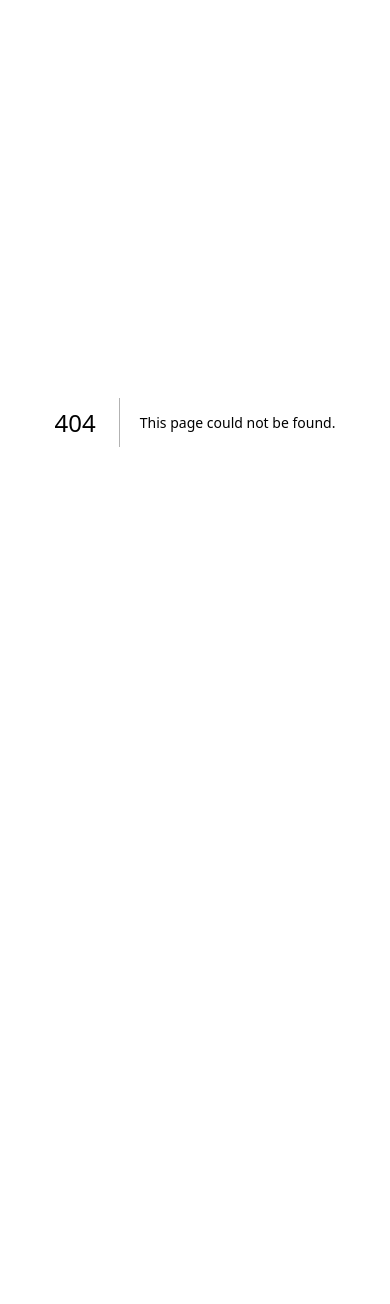
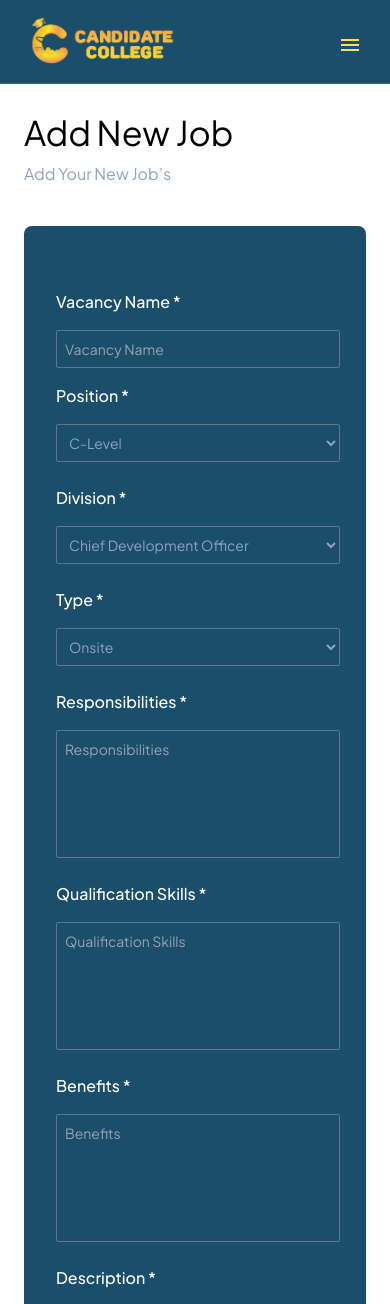
Before and after one commit to candidatecollege/candidate-college, a Next.js app: page /careers/admin/job/add in a window 390 px wide. Before the commit this address had no page. Shown: the top 1304 px of the page. Before the commit the page ends 844 px from the top, so only its background shows below. Built offline with nearby package versions, Linux system fonts and the light colour scheme.

Commit message:
Slicing job vacancy section on candidate careers is completed, and it's already responsive on various devices

```diff
--- a/src/app/careers/admin/(main)/candidates/profile/page.tsx
+++ b/src/app/careers/admin/(main)/candidates/profile/page.tsx
@@ -10,18 +10,16 @@ import { CardCandidate } from "@/components/admin/dashboard/CardCandidate";
 export default function DashboardPage() {
   return (
     <main className="p-6 py-4 pb-8 ml-[266px] hidden lg:block">
-      {/* Header */}
-      <section className="flex items-center justify-between">
-        <div className="py-4">
-          <h1 className="text-[57px] font-normal leading-[58px]">Profile</h1>
-          <span className="text-[16px] text-gray">
-            Your Candidate's Profile
-          </span>
-        </div>
-        <div className="flex">
-          <SearchNav />
-          <Profile />
-        </div>
+      {/* Header Section */}
+      <section className="flex lg:flex-row flex-col lg:items-center lg:justify-between">
+          <div className="py-4 w-full lg:w-5/12">
+            <h1 className="lg:mt-4 sm:mt-2 xxsm:mt-20 lg:text-[46px] sm:text-[46px] xxsm:text-[34px] leading-[42px] font-normal">Profile</h1>
+            <div className="text-[16px] mt-2 text-gray">Your Candidate’s Profile</div>
+          </div>
+          <div className="hidden sm:flex  flex-1 ">
+            <SearchNav />
+            <Profile />
+          </div>
       </section>
 
       {/* Card */}
--- /dev/null
+++ b/src/app/careers/admin/(main)/job/add/page.tsx
@@ -0,0 +1,177 @@
+"use client";
+
+// Import Modules
+import React, {useEffect, useState} from "react";
+
+// Import Components
+import Profile from "@/components/admin/dashboard/Profile";
+import SearchNav from "@/components/admin/dashboard/SearchNav";
+
+// Import Icon
+import ChevronRightRoundedIcon from '@mui/icons-material/ChevronRightRounded';
+
+// Static Form Data
+const divisionName = [
+  "Chief Development Officer",
+  "Chief Project Officer",
+  "Chief Creative Officer",
+  "Chief Relation Officer",
+  "Public Relation Manager",
+  "Communicative Creative Media Manager",
+  "Social Media Specialist",
+  "Web Development",
+  "Creative Writer",
+  "Social Media Editor",
+  "Content Writer",
+  "Academic Development",
+  "Treasurer",
+  "Marketing",
+  "Podcast",
+  "Event Organizer",
+  "Event Crew",
+  "Talent Engagement",
+  "People and Culture",
+  "Secretary",
+  "Community Partner",
+  "External Relation",
+];
+
+const positionName = [
+  "C-Level",
+  "Manager",
+  "Vice Manager",
+  "Head",
+  "Co Head",
+  "Staff"
+]
+
+const typeName = [
+  "Onsite",
+  "Hybrid",
+  "Remote",
+]
+
+export default function DashboardPage() {
+  // Change Color of Urgently Hiring Button
+  const [clicked, setClicked] = useState(false);
+  const handleClick = () => {
+      setClicked(!clicked);
+  }
+
+  // Hidden Component Search Nav and Profile on tablet-sized Screen
+  const [isMobile, setIsMobile] = useState(false);
+  const checkIsMobile = () => {
+    setIsMobile(window.innerWidth <= 1080)
+  }
+
+  useEffect(() => {
+    checkIsMobile();
+    window.addEventListener('resize', checkIsMobile);
+    return () => window.removeEventListener('resize', checkIsMobile);
+  }, [])
+
+  return (
+    <main>
+      <div className="p-6 py-4 pb-8 lg:ml-[266px] md:ml-[270px] sm:ml-[270px] mb-4 lg:block">
+        {/* Header Section */}
+        <section className="flex lg:flex-row flex-col lg:items-center lg:justify-between">
+          <div className="py-4 w-full lg:w-5/12">
+            <h1 className="lg:mt-4 sm:mt-2 xxsm:mt-20 lg:text-[46px] sm:text-[46px] xxsm:text-[34px] leading-[42px] font-normal">Add New Job</h1>
+            <div className="text-[16px] mt-2 text-gray">Add Your New Job’s</div>
+          </div>
+          {!isMobile && (
+            <div className="hidden sm:flex  flex-1 ">
+              <SearchNav />
+              <Profile />
+            </div>
+          )}
+        </section>
+
+        {/* Content Section */}
+        <form className="flex flex-wrap bg-primary mt-6 ps-8 pt-12 pb-10 rounded-lg" action="javascript:void(0);">
+          {/* Vacancy Name */}
+          <div className="flex flex-col mt-4 lg:w-1/2 xxsm:w-full">
+            <label htmlFor="vacancyName" className="text-white font-medium">
+              Vacancy Name *
+            </label>
+            <input type="text" name="vacancyName" placeholder="Vacancy Name" className="mt-4 bg-primary border border-slate-500 text-sm text-gray font-normal p-2 w-11/12 rounded-sm" />
+          </div>
+          {/* Position */}
+          <div className="flex flex-col mt-4 lg:w-1/2 xxsm:w-full">
+            <label htmlFor="position" className="text-white font-medium">
+              Position *
+            </label>
+            <select className="mt-4 bg-primary border border-slate-500 text-sm p-2 w-11/12 text-gray font-normal rounded-sm">
+              {positionName.map((data, index) => (
+                <option key={index} value={data} className="text-primary font-normal bg-white">{data}</option>
+              ))}
+            </select>
+          </div>
+          {/* Division */}
+          <div className="flex flex-col mt-6 lg:w-1/2 xxsm:w-full">
+            <label htmlFor="division" className="text-white font-medium">
+              Division *
+            </label>
+            <select className="mt-4 bg-primary border border-slate-500 text-sm p-2 w-11/12 text-gray font-normal rounded-sm">
+              {divisionName.map((data, index) => (
+                <option key={index} value={data} className="text-primary font-normal bg-white">{data}</option>
+              ))}
+            </select>
+          </div>
+          {/* Type */}
+          <div className="flex flex-col mt-6 lg:w-1/2 xxsm:w-full">
+            <label htmlFor="type" className="text-white font-medium">
+              Type *
+            </label>
+            <select className="mt-4 bg-primary border border-slate-500 text-sm p-2 w-11/12 text-gray font-normal rounded-sm">
+              {typeName.map((data, index) => (
+                <option key={index} value={data} className="text-primary font-normal bg-white">{data}</option>
+              ))}
+            </select>
+          </div>
+          {/* Responsibilites */}
+          <div className="flex flex-col mt-6 lg:w-1/2 xxsm:w-full">
+            <label htmlFor="responsibilities" className="text-white font-medium">
+              Responsibilities *
+            </label>
+            <textarea className="mt-4 bg-primary border border-slate-500 text-sm p-2 w-11/12 h-32 text-gray font-normal rounded-sm" style={{resize: "none"}} placeholder="Responsibilities"></textarea>
+          </div>
+          {/* Qualification Skills */}
+          <div className="flex flex-col mt-6 lg:w-1/2 xxsm:w-full">
+            <label htmlFor="qualificationSkills" className="text-white font-medium">
+              Qualification Skills *
+            </label>
+            <textarea className="mt-4 bg-primary border border-slate-500 text-sm p-2 w-11/12 h-32 text-gray font-normal rounded-sm" style={{resize: "none"}} placeholder="Qualification Skills"></textarea>
+          </div>
+          {/* Benefits */}
+          <div className="flex flex-col mt-6 lg:w-1/2 xxsm:w-full">
+            <label htmlFor="benefits" className="text-white font-medium">
+              Benefits *
+            </label>
+            <textarea className="mt-4 bg-primary border border-slate-500 text-sm p-2 w-11/12 h-32 text-gray font-normal rounded-sm" style={{resize: "none"}} placeholder="Benefits"></textarea>
+          </div>
+          {/* Description */}
+          <div className="flex flex-col mt-6 lg:w-1/2 xxsm:w-full">
+            <label htmlFor="description" className="text-white font-medium">
+              Description *
+            </label>
+            <textarea className="mt-4 bg-primary border border-slate-500 text-sm p-2 w-11/12 h-32 text-gray font-normal rounded-sm" style={{resize: "none"}} placeholder="Description"></textarea>
+          </div>
+          {/* Urgent Hiring */}
+          <div className="flex mt-8 flex-row w-full items-center">
+            <button className={`bg-primary me-3 p-3 border border-slate-500 rounded-md ${clicked ? 'bg-red-600' : 'bg-primary'}`} onClick={handleClick}>
+            </button>
+            <div className="text-white font-medium text-sm">Urgent Hiring *</div>
+          </div>
+          {/* Submit Button */}
+          <div className="flex flex-row mt-12 mb-3">
+            <button className="bg-secondary text-primary font-bold text-sm px-7 py-2.5 rounded-full">
+              SUBMIT DATA &nbsp;&nbsp;
+              <ChevronRightRoundedIcon fontSize="medium"/>
+            </button>
+          </div>
+        </form>
+      </div>
+    </main>
+  );
+}
--- a/src/components/admin/dashboard/ContentSidebar.tsx
+++ b/src/components/admin/dashboard/ContentSidebar.tsx
@@ -1,36 +1,29 @@
 import Link from "next/link";
+import { usePathname } from "next/navigation";
 import FolderSvg from "./svg/FolderSvg";
-import { usePathname } from "next/navigation";
 import ProfileSvg from "./svg/ProfileSvg";
 import ClipboardSvg from "./svg/ClipboardSvg";
+import JobSvg from "./svg/JobSvg";
 
 export default function ContentSidebar() {
   const pathname = usePathname();
   const urlPath = [
     {
       path: "/careers/admin/dashboard",
-      regex:
-        /^\/careers\/admin\/(dashboard\/profile\/?$|dashboard\/?$|candidates)/i,
       icon: (
         <FolderSvg
           stroke={`${
-            pathname.match(
-              /^\/careers\/admin\/(dashboard\/profile\/?$|dashboard\/?$|candidates)/i
-            )
-              ? "#1B4E6B"
-              : "white"
+            pathname === "/careers/admin/dashboard" ? "#1B4E6B" : "white"
           }`}
         />
       ),
-      title: "Candidates",
+      title: "Candidate",
     },
     {
-      path: "/careers/admin/dashboard/profile",
-      regex: /^\/careers\/admin\/dashboard\/profile\/?$/i,
+      path: "/careers/admin/candidates/profile",
       icon: (
         <ProfileSvg
           stroke={`${
-            pathname.match(/^\/careers\/admin\/dashboard\/profile\/?$/i) ||
             pathname === "/careers/admin/candidates/profile"
               ? "#1B4E6B"
               : "white"
@@ -41,7 +34,6 @@ export default function ContentSidebar() {
     },
     {
       path: "/careers/admin/dashboard/le",
-      regex: "gsdagasd",
       icon: (
         <ClipboardSvg
           stroke={`${
@@ -51,21 +43,31 @@ export default function ContentSidebar() {
       ),
       title: "Status",
     },
+    {
+      path: "/careers/admin/job/add",
+      icon: (
+        <JobSvg
+            stroke={`${
+          pathname === "/careers/admin/job/add" ? "#1B4E6B" : "white"
+        }`} />
+      ),
+      title: "Add job"
+    }
   ];
 
-  return urlPath.map(({ path, icon, title, regex }, index) => {
+  return urlPath.map(({ path, icon, title }, index) => {
     return (
       <Link
         key={index}
         href={path}
         className={`flex items-center gap-4 cursor-pointer ${
-          pathname.match(regex) ? "bg-secondary" : ""
+          path === pathname ? "bg-secondary" : ""
         } px-4 py-3 rounded-3xl`}
       >
         {icon}
         <h2
-          className={`text-[14px]  ${
-            pathname.match(regex) ? "text-primary" : "text-white"
+          className={`text-[14px] font-medium ${
+            path === pathname ? "text-primary" : "text-white"
           } leading-[20px]`}
         >
           {title}
--- /dev/null
+++ b/src/components/admin/dashboard/svg/JobSvg.tsx
@@ -0,0 +1,40 @@
+export default function JobSvg({stroke}: {stroke: string}) {
+  return (
+      <svg
+      width="24"
+      height="24"
+      viewBox="0 0 24 24"
+      fill="none"
+      xmlns="http://www.w3.org/2000/svg"
+      >
+      <path
+        d="M9 17V11L7 13"
+        stroke={stroke}
+        strokeWidth="1.5"
+        strokeLinecap="round"
+        strokeLinejoin="round"
+      />
+      <path
+        d="M9 11L11 13"
+        stroke={stroke}
+        strokeWidth="1.5"
+        strokeLinecap="round"
+        strokeLinejoin="round"
+      />
+      <path
+        d="M22 10V15C22 20 20 22 15 22H9C4 22 2 20 2 15V9C2 4 4 2 9 2H14"
+        stroke={stroke}
+        strokeWidth="1.5"
+        strokeLinecap="round"
+        strokeLinejoin="round"
+      />
+      <path
+        d="M22 10H18C15 10 14 9 14 6V2L22 10Z"
+        stroke={stroke}
+        strokeWidth="1.5"
+        strokeLinecap="round"
+        strokeLinejoin="round"
+      />
+    </svg>
+  );
+};
```
